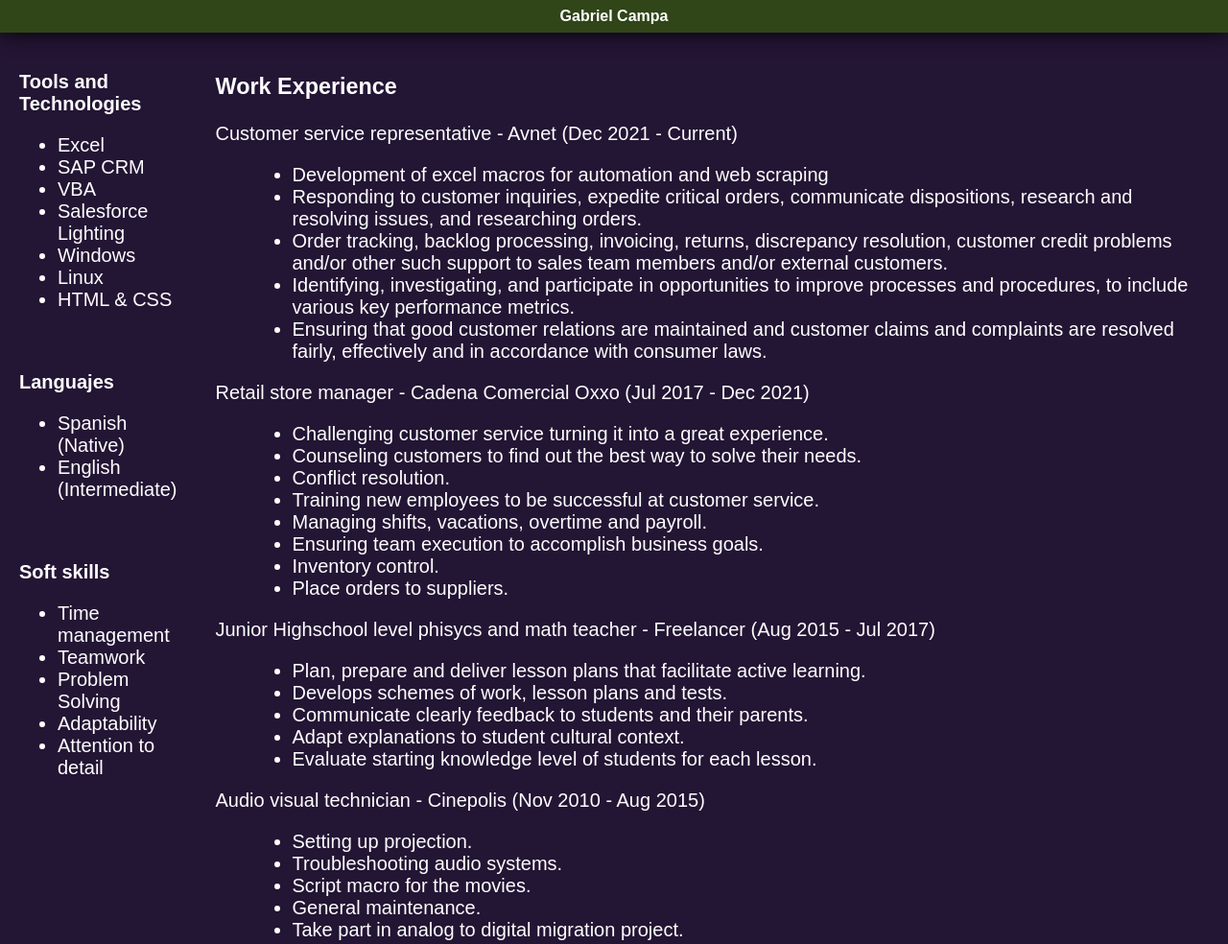
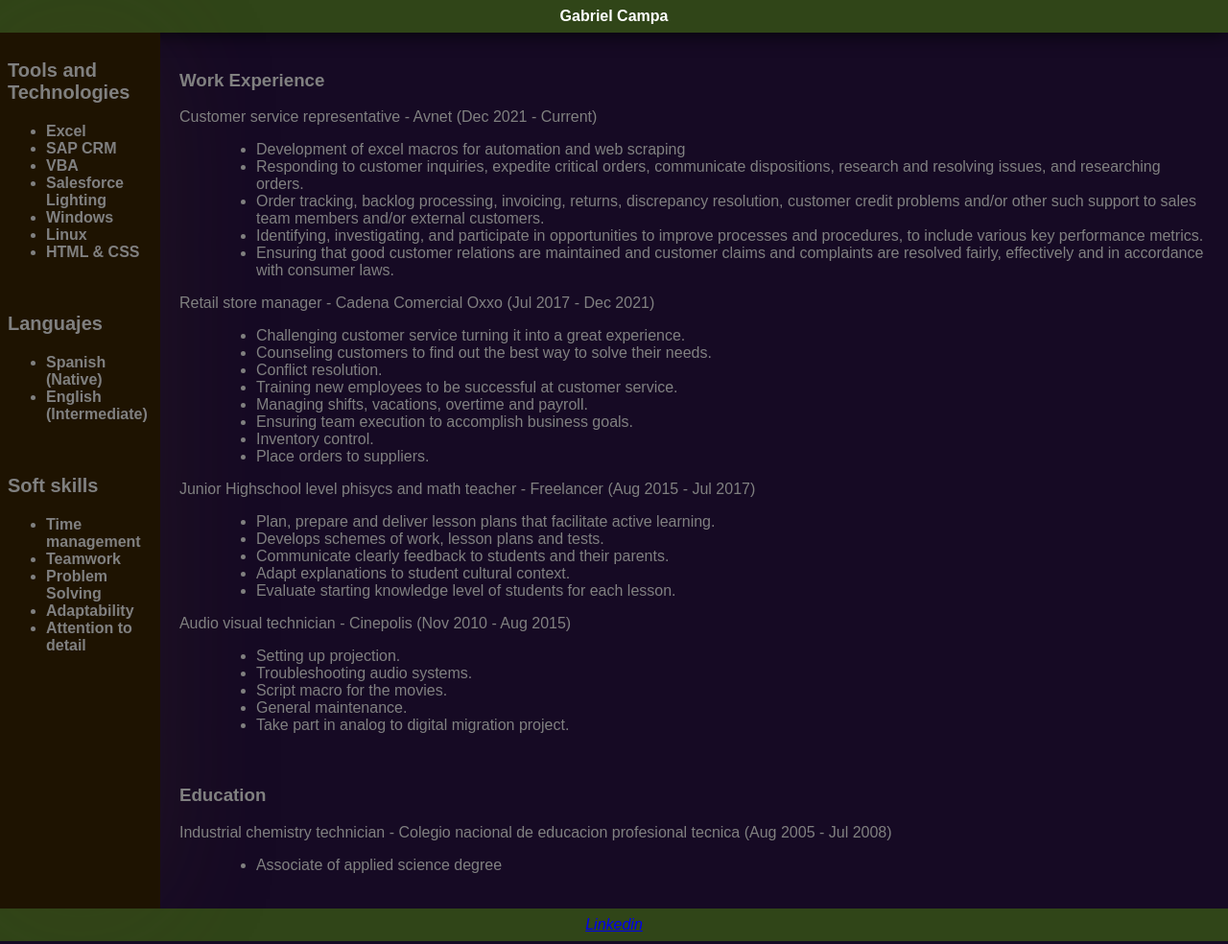
Before and after one commit to DurinKhampa/DurinKhampa.github.io, a plain HTML site: page MyCV.html in a window 1280 px wide. Shown: the top 984 px of the page at 96% size. Drawn offline with Linux system fonts and the light colour scheme.

Commit message:
Changes to css on background and formatting columns

```diff
--- a/MyCV.html
+++ b/MyCV.html
@@ -116,5 +116,15 @@
 <!----            <a href="mailto:gariel.campa.nuno@gmail.com"><i>Email me</i></a>  ---->
             <a href="https://www.linkedin.com/in/gabrielcampa/" target="_blank"><i>Linkedin</i></a>
         </footer>
+       <script>
+            window.addEventListener('load', function() {
+              var box = document.querySelector('.column:first-of-type');
+              var textContent = box.textContent.trim();
+              var textLength = textContent.length;
+              var shadowSize = textLength * 0.2; // Adjust the multiplication factor as desired for size
+
+              box.style.boxShadow = `0 0 ${shadowSize}px rgba(76, 57, 27, 0.2)`; // Set the box shadow dynamically based on text length
+            });
+        </script>
     </body>
 </html>
--- a/css/styles.css
+++ b/css/styles.css
@@ -1,7 +1,7 @@
 body
 {
-    background-color: #231534;
-    color: #fff;
+    background-color: #160A24;
+    color: gray;
     text-align: center;
     font-family: Arial;
     font-size: 16px;
@@ -11,8 +11,6 @@ body
 
 .container
 {
-    text-align: center;
-    font-size: 20px;
     display: flex;
 }
 
@@ -41,29 +39,20 @@ footer
 
 .column
 {
+    color: gray;
     float: left;
     text-align: left;
     padding: 20px;
 }
 
-.column #column1
+.column:first-of-type
 {
-    background: #4C391B;
-    box-shadow: 0px 2px 20px 0px rgba(0, 0, 0, 0.75);
-    color: white;
+    background-color: #1E1301;
+    box-shadow: 0 0 5px rgba(0, 0, 0, 0.75);
     font-weight: bold;
     margin: 0;
     padding: 0.5em;
-    width: 47%;
-}
-
-.column #column2
-{
-    color: white;
-    font-weight: bold;
-    margin: 0;
-    padding: 0.5em;
-    width: 47%;
+    width: 15%;
 }
 
 #aptitudes
```
